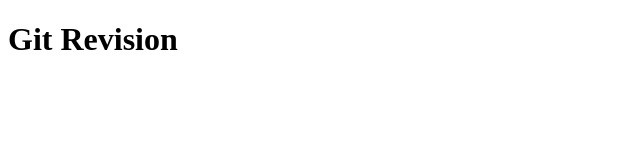
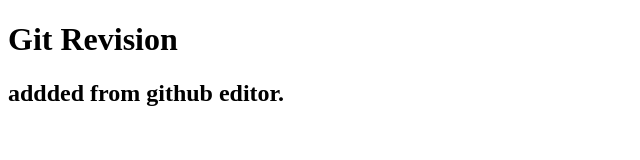
Before and after one commit to Zakir2855/reactStart, a plain HTML site: page index.html in a window 1280 px wide. Shown: the whole page, without its empty margins (0-640 px from the left). Drawn offline with Linux system fonts and the light colour scheme.

Commit message:
Update index.html from github

```diff
--- a/index.html
+++ b/index.html
@@ -7,6 +7,7 @@
 </head>
 <body>
 <h1>Git Revision</h1>
+    <h2>addded from github editor.</h2>
 <script src="./index.js"></script>
 </body>
 </html>
```
